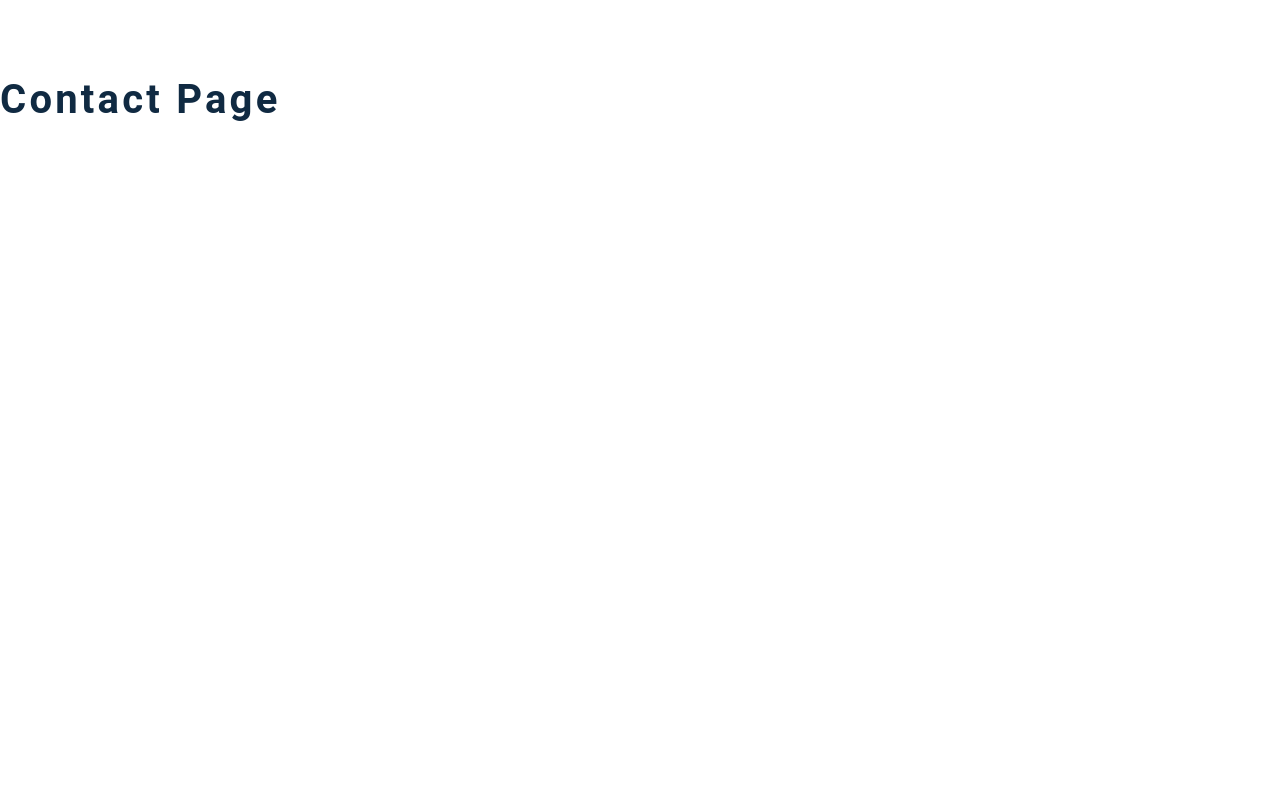
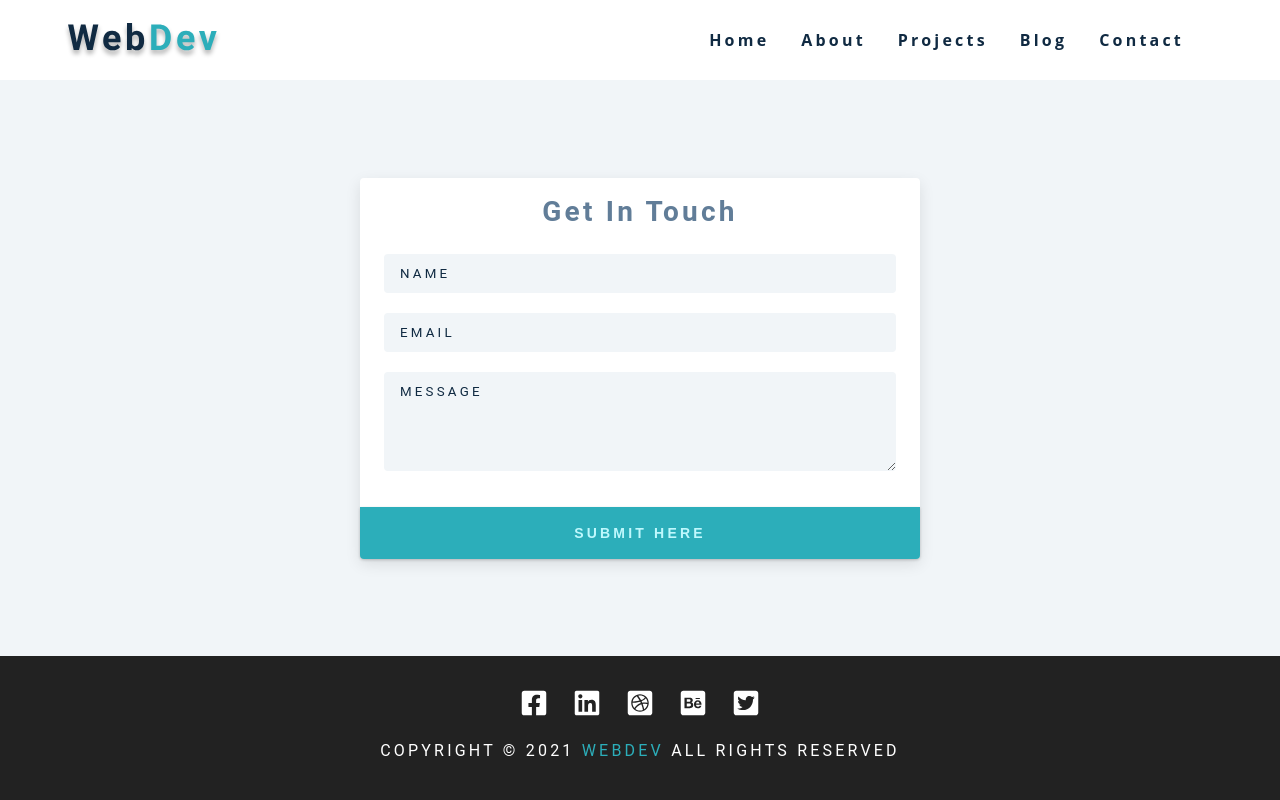
Before and after one commit to nison79/portfolio, a Gatsby site: page /contact in a window 1280 px wide. Built offline with nearby package versions, Linux system fonts and the light colour scheme; Gatsby itself is replaced by a stand-in of ours.

Commit message:
Contact with Formspree

```diff
--- a/src/pages/contact.js
+++ b/src/pages/contact.js
@@ -2,7 +2,25 @@ import React from "react"
 import Layout from "../components/Layout"
 
 const contact = () => {
-  return <h2>contact page</h2>
+  return (
+    <Layout>
+      <section className="contact-page">
+        <article className="contact-form">
+          <h3>get in touch</h3>
+          <form action="https://formspree.io/f/xzbybnnq" method="POST">
+            <div className="form-group">
+              <input type="text" name="name" placeholder="name" className="form-control"/>
+              <input type="email" email="email" placeholder="email" className="form-control"/>
+              <textarea name="message" rows="5" placeholder="message" className="form-control"></textarea>
+            </div>
+            <button type="submit" className="submit-btn btn">
+              Submit Here
+            </button>
+          </form>
+        </article>
+      </section>
+    </Layout>
+  )
 }
 
 export default contact
```
